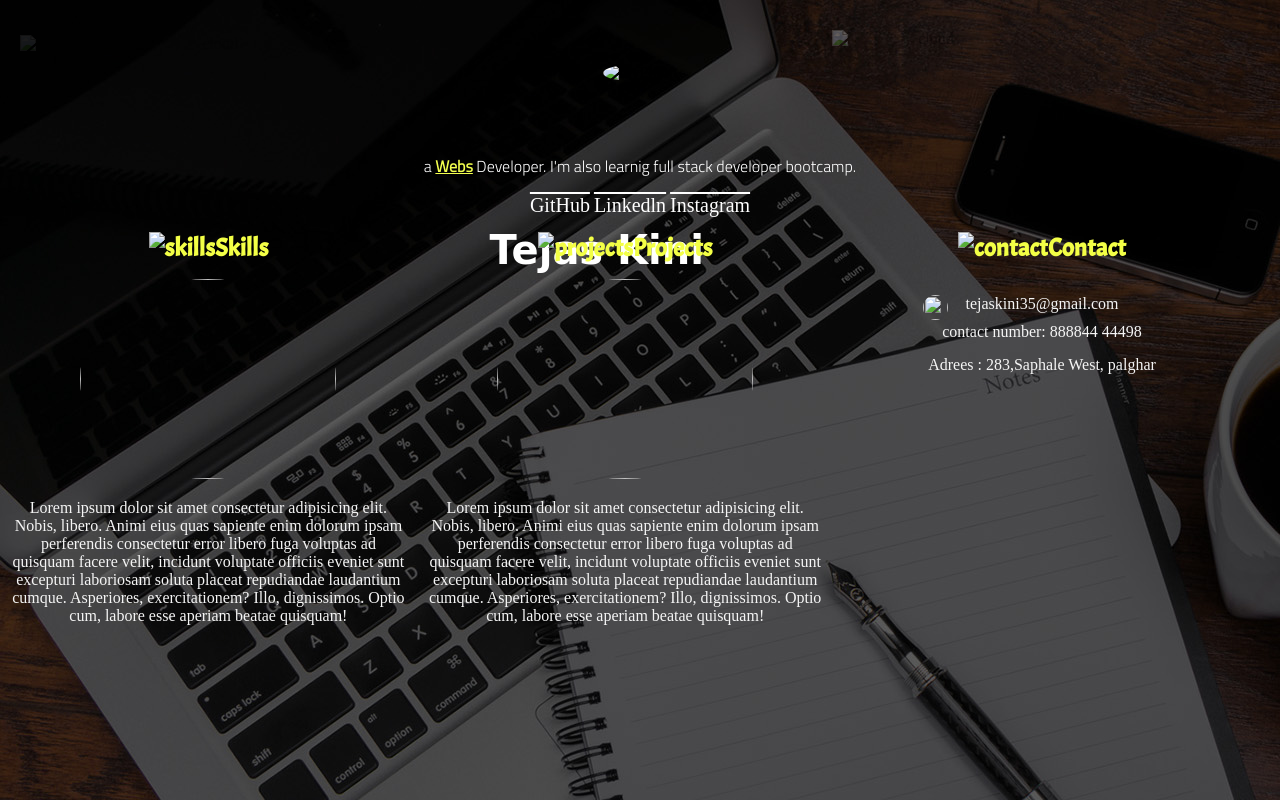
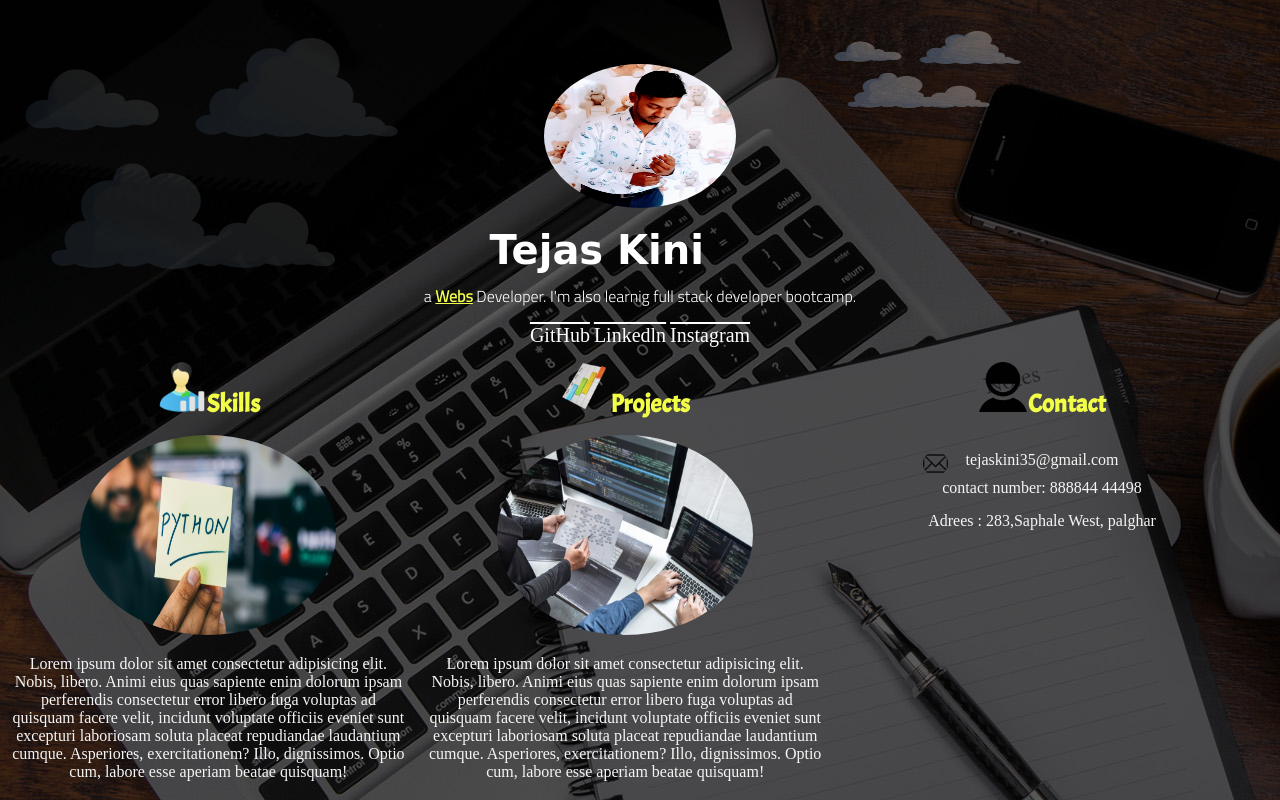
Before and after one commit to TEJGIT0001/Portfolio-web, a plain HTML site: page index.html in a window 1280 px wide. Drawn offline with Linux system fonts and the light colour scheme; files whose address does not match are found by name; a web font is replaced by a local one.

Commit message:
Update index.html

```diff
--- a/index.html
+++ b/index.html
@@ -31,8 +31,8 @@
     <!-- This is the box 1 contains the name and subtitiles -->
 
     <div class="box1">
-      <img src="/Web-1/imges/cloud.png" alt="cloud" class="cloud" />
-      <img src="/Web-1/myImg.jpg" alt="myPhoto" class="fotoImg" />
+      <img src="imges/cloud.png" alt="cloud" class="cloud" />
+      <img src="myImg.jpg" alt="myPhoto" class="fotoImg" />
       <h1>Tejas Kini</h1>
       <p class="dev_info">
         a <span class="web">Webs</span> Developer. I'm also learnig full stack developer bootcamp.
@@ -42,20 +42,20 @@
       >
       <span class="web_link" id="ld"> <a href="#">Linkedln</a></span>
       <span class="web_link" id="inst"> <a href="https://www.instagram.com/tejas_kini_14/">Instagram</a></span>
-      <img src="/Web-1//imges/cloud.png" alt="cloud" class="cloud-bottom" />
+      <img src="imges/cloud.png" alt="cloud" class="cloud-bottom" />
 
       <section>
         <div class="skill-section">
           <div class="skill">
             <span class="heading"
             ><img
-            src="/Web-1/icons/skill.ico"
+            src="icons/skill.ico"
             alt="skills"
             class="icon-sec"
               />Skills</span
             >
             <div class="contact">
-              <img src="/Web-1/skill-image.jpg" alt="" />
+              <img src="skill-image.jpg" alt="skill" />
               <p>
                 Lorem ipsum dolor sit amet consectetur adipisicing elit. Nobis,
                 libero. Animi eius quas sapiente enim dolorum ipsam perferendis
@@ -71,13 +71,13 @@
           <div class="skill">
             <span class="heading"
             ><img
-            src="/Web-1/icons/project.ico"
+            src="icons/project.ico"
             alt="projects"
             class="icon-sec"
             />Projects</span
             >
             <div class="contact">
-              <img src="/Web-1/project_image.jpg" alt="" />
+              <img src="project_image.jpg" alt="project" />
               <p>
                 Lorem ipsum dolor sit amet consectetur adipisicing elit. Nobis,
                 libero. Animi eius quas sapiente enim dolorum ipsam perferendis
@@ -93,21 +93,21 @@
           <div class="skill">
             <span class="heading"
             ><img
-            src="/Web-1/icons/contact.ico"
+            src="icons/contact.ico"
             alt="contact"
             class="icon-sec"
             />Contact</span
             >
             <div class="contact">
               <p>
-                <img src="/Web-1/icons/mail.ico" alt="" />tejaskini35@gmail.com
+                <img src="icons/mail.ico" alt="" />tejaskini35@gmail.com
                 <span>contact number: 888844 44498</span>
                 <span>Adrees : 283,Saphale West, palghar</span>
               </p>
             </div>
           </div>
         </div>
-        <!-- <img src="/Web-1/imges/mountain.png" alt="mountain" class="mountain" /> -->
+        <!-- <img src="imges/mountain.png" alt="mountain" class="mountain" /> -->
       </section>
     </div>
   </body>
```
